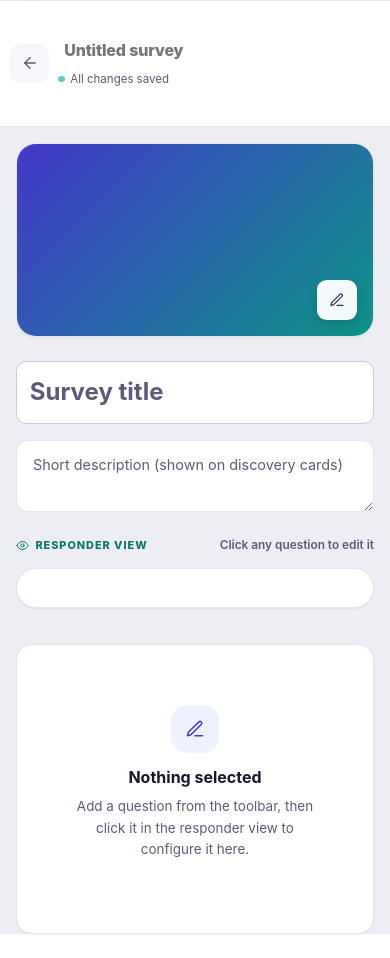
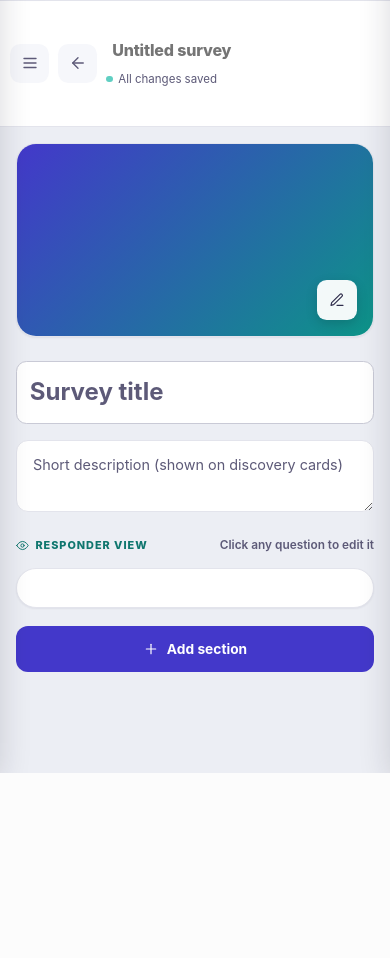
Before and after one commit to almahfuz777/SurveySolver, a Django app: template templates/surveys/builder.html in a window 390 px wide. Shown: the part 72-1030 px from the top of the page. After the commit the page ends 845 px from the top, so only its background shows below. Run offline with Django 5.2, Linux system fonts and the light colour scheme; the template is opened without the code that fills it, so the values that code supplies are empty.

Commit message:
Improve mobile builder drawers and add section CTA
Reworks the builder’s small-screen UX by turning the structure rail and question inspector into responsive slide-in drawers with shared backdrop handling, close controls, and escape/backdrop dismissal. Adds new menu/close icons and a topbar rail toggle, plus a per-question “Settings” reopen action on mobile. Also introduces a unified add bar in the canvas with a new “Add section” CTA beside add-question, and updates inspector header layout/styles so required/delete controls wrap cleanly on narrow viewports.

```diff
--- a/static/css/surveys/builder.css
+++ b/static/css/surveys/builder.css
@@ -186,7 +186,12 @@ a.rv-q:focus-visible { border-color: var(--indigo-500); outline: none; box-shado
 
 /* ---------- Add question ---------- */
 
-.add-question-wrap { position: relative; margin: 1.1rem 0 0; }
+.builder-add-bar { display: flex; flex-wrap: wrap; gap: 0.75rem; margin: 1.1rem 0 0; }
+.builder-add-bar .add-question-wrap { flex: 1 1 14rem; }
+.builder-add-bar .add-section-form { flex: 0 0 auto; margin: 0; }
+.add-section-cta { display: inline-flex; align-items: center; justify-content: center; gap: 0.5rem; height: 100%; min-height: 3.15rem; padding: 0.9rem 1.25rem; color: var(--ink-700); background: var(--surface-raised); border: 1.5px dashed var(--border-strong); border-radius: 0.95rem; cursor: pointer; font-size: 0.86rem; font-weight: 700; white-space: nowrap; transition: background 140ms ease, border-color 140ms ease, color 140ms ease; }
+.add-section-cta:hover { color: var(--indigo-700); background: var(--indigo-50); border-color: var(--indigo-300); }
+.add-question-wrap { position: relative; }
 .add-question-cta { display: flex; align-items: center; justify-content: center; gap: 0.5rem; width: 100%; padding: 0.9rem 1.1rem; color: var(--indigo-700); background: var(--indigo-50); border: 1.5px dashed var(--indigo-300); border-radius: 0.95rem; cursor: pointer; font-size: 0.86rem; font-weight: 700; transition: background 140ms ease, border-color 140ms ease; }
 .add-question-cta:hover, .add-question-cta[aria-expanded='true'] { background: var(--indigo-100); border-color: var(--indigo-500); }
 .add-popover { position: absolute; right: 0; bottom: calc(100% + 0.5rem); left: 0; z-index: 20; display: grid; grid-template-columns: repeat(2, minmax(0, 1fr)); gap: 0.4rem; padding: 0.6rem; background: var(--surface-raised); border: 1px solid var(--border); border-radius: 1rem; box-shadow: var(--shadow-pop); }
@@ -203,6 +208,7 @@ form.add-popover button.add-chip:focus-visible { outline: 2px solid var(--indigo
 .insp-headings { display: grid; flex: 1; min-width: 0; }
 .insp-headings strong { overflow: hidden; font-size: 0.92rem; font-weight: 800; text-overflow: ellipsis; white-space: nowrap; }
 .insp-headings small { overflow: hidden; color: var(--ink-600); font-size: 0.72rem; text-overflow: ellipsis; white-space: nowrap; }
+.insp-head-actions { display: contents; }
 .insp-head .icon-button { flex: 0 0 auto; }
 .insp-head .icon-button-danger { color: var(--danger); background: var(--danger-soft); }
 .insp-head .insp-required { flex: 0 0 auto; margin: 0; }
@@ -433,15 +439,45 @@ form.add-popover button.add-chip:focus-visible { outline: 2px solid var(--indigo
 .studio-preview .canvas-inner { max-width: 44rem; }
 .studio-preview .rv-head { justify-content: flex-start; }
 
+/* ---------- Mobile drawers (rail + inspector) ---------- */
+
+/* Hidden on desktop; revealed by the responsive rules below. */
+.builder-rail-toggle { display: none; align-items: center; justify-content: center; flex: 0 0 2.4rem; width: 2.4rem; height: 2.4rem; color: var(--ink-600); background: var(--surface-muted); border: 0; border-radius: 0.65rem; cursor: pointer; }
+.builder-rail-toggle:hover { color: var(--indigo-700); background: var(--indigo-50); }
+.rail-close, .insp-mobile-head, .rv-open-inspector { display: none; }
+.studio-backdrop { position: fixed; inset: 0; z-index: 50; background: rgba(23, 22, 43, 0.5); opacity: 0; visibility: hidden; transition: opacity 200ms ease, visibility 200ms ease; }
+.studio-backdrop.is-open { opacity: 1; visibility: visible; }
+body.studio-drawer-open { overflow: hidden; }
+.insp-mobile-head { align-items: center; justify-content: space-between; margin-bottom: 0.75rem; padding-bottom: 0.75rem; border-bottom: 1px solid var(--border); }
+.insp-mobile-title { font-size: 0.95rem; font-weight: 800; }
+
 /* ---------- Responsive ---------- */
 
 @media (max-width: 1200px) {
     :root { --rail-w: 13.5rem; --inspector-w: 21rem; }
 }
 
+/* Below 1080px the rail collapses into a slide-in drawer opened via the
+   topbar hamburger. Inspector stays a visible column down to 900px. */
 @media (max-width: 1080px) {
     .studio { grid-template-columns: minmax(0, 1fr) var(--inspector-w); }
-    .studio-rail { display: none; }
+    .builder-rail-toggle { display: inline-flex; }
+    .rail-close { display: inline-flex; }
+    .studio-rail {
+        position: fixed;
+        top: 0;
+        left: 0;
+        bottom: 0;
+        z-index: 55;
+        width: min(19rem, 84vw);
+        height: 100%;
+        border-right: 1px solid var(--border);
+        border-radius: 0 1rem 1rem 0;
+        box-shadow: var(--shadow-pop);
+        transform: translateX(-100%);
+        transition: transform 220ms ease;
+    }
+    .studio-rail.is-open { transform: translateX(0); }
 }
 
 @media (max-width: 900px) {
@@ -451,8 +487,39 @@ form.add-popover button.add-chip:focus-visible { outline: 2px solid var(--indigo
     .builder-tabs a { flex: 1; justify-content: center; }
     .builder-meta { display: none; }
     .studio { display: block; }
-    .studio-inspector { position: static; height: auto; margin: 0.75rem 1rem 1.5rem; border: 1px solid var(--border); border-left: 1px solid var(--border); border-radius: 1rem; box-shadow: var(--shadow-sm); }
-    .studio-inspector.is-inline { margin: 0.85rem -0.5rem; border-radius: 0.9rem; }
+
+    /* Inspector becomes a right-hand slide-in drawer, opened when a question
+       is selected (or via the responder-view tap). */
+    .studio-inspector {
+        position: fixed;
+        top: 0;
+        right: 0;
+        bottom: 0;
+        z-index: 55;
+        width: min(26rem, 92vw);
+        height: 100%;
+        margin: 0;
+        border: 0;
+        border-left: 1px solid var(--border);
+        border-radius: 1rem 0 0 1rem;
+        box-shadow: var(--shadow-pop);
+        transform: translateX(100%);
+        transition: transform 220ms ease;
+    }
+    .studio-inspector.is-open { transform: translateX(0); }
+    .insp-mobile-head { display: flex; }
+
+    /* Reopen affordance: after dismissing the inspector drawer, the selected
+       card keeps a Settings pill to slide it back in. */
+    .rv-open-inspector { display: inline-flex; align-items: center; gap: 0.3rem; position: absolute; top: -0.7rem; right: 1rem; padding: 0.2rem 0.65rem; color: var(--indigo-700); background: var(--surface-raised); border: 1px solid var(--indigo-300); border-radius: 999px; cursor: pointer; font-size: 0.62rem; font-weight: 700; letter-spacing: 0.03em; text-transform: uppercase; }
+    .rv-open-inspector:hover { background: var(--indigo-50); }
+
+    /* Give the question number + section their own full-width row so they no
+       longer get truncated by the Required toggle and delete button. */
+    .insp-head { flex-wrap: wrap; }
+    .insp-headings strong, .insp-headings small { white-space: normal; overflow: visible; }
+    .insp-head-actions { display: flex; align-items: center; gap: 0.6rem; flex: 1 1 100%; order: 2; justify-content: flex-end; margin-top: 0.25rem; }
+
     .canvas-inner { padding: 1rem 1rem 1.5rem; }
     .rv-card { padding: 1.25rem 1rem 1.1rem; }
     .rv-q { margin-inline: -0.5rem; padding-inline: 0.6rem; }
@@ -460,7 +527,7 @@ form.add-popover button.add-chip:focus-visible { outline: 2px solid var(--indigo
 
 @media (max-width: 560px) {
     .builder-topbar { gap: 0.45rem 0.6rem; padding-inline: 0.65rem; }
-    .builder-title-form input, .builder-title-static { width: clamp(5.5rem, 32vw, 8rem); }
+    .builder-title-form input, .builder-title-static { width: clamp(5.5rem, 30vw, 8rem); }
     .builder-save-status { min-width: 0; }
     .builder-tabs { min-width: 0; }
     .builder-tabs a { min-width: 0; gap: 0.3rem; padding: 0.45rem 0.5rem; font-size: 0.78rem; }
@@ -468,4 +535,6 @@ form.add-popover button.add-chip:focus-visible { outline: 2px solid var(--indigo
     .builder-topbar-actions .button svg { margin: 0; }
     .builder-publish-label { display: none; }
     .insp-grid { grid-template-columns: 1fr; }
+    .builder-add-bar { flex-direction: column; }
+    .builder-add-bar .add-section-form .add-section-cta { width: 100%; }
 }
--- a/static/js/builder.js
+++ b/static/js/builder.js
@@ -627,29 +627,84 @@ if (builder) {
         });
     });
 
-    // ---------- Inspector placement on small screens ----------
+    // ---------- Mobile drawers (structure rail + inspector) ----------
+    // On small screens the rail and inspector collapse into slide-in panels.
+    // A shared backdrop dims the canvas; only one drawer is open at a time.
 
-    if (inspector) {
-        const home = document.createComment('inspector-home');
-        inspector.before(home);
-        const narrow = window.matchMedia('(max-width: 900px)');
-        const placeInspector = () => {
-            if (narrow.matches && selectedCard) {
-                selectedCard.after(inspector);
-                inspector.classList.add('is-inline');
-            } else if (inspector.previousSibling !== home) {
-                home.after(inspector);
-                inspector.classList.remove('is-inline');
-            }
+    (() => {
+        const railToggle = document.querySelector('[data-rail-toggle]');
+        const railClose = document.querySelector('[data-rail-close]');
+        const inspectorClose = document.querySelector('[data-inspector-close]');
+        if (!rail && !inspector) return;
+
+        const backdrop = document.createElement('div');
+        backdrop.className = 'studio-backdrop';
+        backdrop.setAttribute('hidden', '');
+        document.body.append(backdrop);
+
+        const railDrawer = window.matchMedia('(max-width: 1080px)');
+        const inspectorDrawer = window.matchMedia('(max-width: 900px)');
+
+        const syncBackdrop = () => {
+            const open = (rail && rail.classList.contains('is-open')) ||
+                (inspector && inspector.classList.contains('is-open'));
+            backdrop.classList.toggle('is-open', open);
+            backdrop.toggleAttribute('hidden', !open);
+            document.body.classList.toggle('studio-drawer-open', open);
         };
-        if (narrow.addEventListener) narrow.addEventListener('change', placeInspector);
-        let resizeTimer;
-        window.addEventListener('resize', () => {
-            clearTimeout(resizeTimer);
-            resizeTimer = setTimeout(placeInspector, 150);
+        const closeRail = () => {
+            if (rail) rail.classList.remove('is-open');
+            if (railToggle) railToggle.setAttribute('aria-expanded', 'false');
+            syncBackdrop();
+        };
+        const openRail = () => {
+            if (!rail) return;
+            if (inspector) inspector.classList.remove('is-open');
+            rail.classList.add('is-open');
+            if (railToggle) railToggle.setAttribute('aria-expanded', 'true');
+            syncBackdrop();
+        };
+        const closeInspector = () => {
+            if (inspector) inspector.classList.remove('is-open');
+            syncBackdrop();
+        };
+        const openInspector = () => {
+            if (!inspector) return;
+            closeRail();
+            inspector.classList.add('is-open');
+            syncBackdrop();
+        };
+        const closeAll = () => { closeRail(); closeInspector(); };
+
+        if (railToggle) railToggle.addEventListener('click', () => {
+            if (rail && rail.classList.contains('is-open')) closeRail(); else openRail();
         });
-        placeInspector();
-    }
+        if (railClose) railClose.addEventListener('click', closeRail);
+        if (inspectorClose) inspectorClose.addEventListener('click', closeInspector);
+        document.querySelectorAll('[data-inspector-open]').forEach((btn) => btn.addEventListener('click', openInspector));
+        backdrop.addEventListener('click', closeAll);
+        document.addEventListener('keydown', (event) => {
+            if (event.key === 'Escape') closeAll();
+        });
+
+        // Tapping a question navigates (full reload) with ?question=… ; when the
+        // page comes back on a small screen, slide the inspector in so its
+        // settings are immediately reachable. A default selection (no explicit
+        // ?question in the URL) must not cover the canvas on arrival.
+        const cameFromTap = new URLSearchParams(window.location.search).has('question');
+        if (inspectorDrawer.matches && selectedCard && cameFromTap) openInspector();
+
+        // Leaving drawer widths must reset transient state so the desktop grid
+        // shows both panels normally.
+        const onWidthChange = () => {
+            if (!railDrawer.matches) closeRail();
+            if (!inspectorDrawer.matches) closeInspector();
+        };
+        if (railDrawer.addEventListener) {
+            railDrawer.addEventListener('change', onWidthChange);
+            inspectorDrawer.addEventListener('change', onWidthChange);
+        }
+    })();
 
     // ---------- Selection scroll continuity ----------
 
--- a/templates/partials/icon.html
+++ b/templates/partials/icon.html
@@ -27,6 +27,8 @@
 {% elif name == 'ranking' %}<path d="M8 6h12"/><path d="M8 12h12"/><path d="M8 18h12"/><path d="M4 6v.01"/><path d="M4 12v.01"/><path d="M4 18v.01"/>
 {% elif name == 'matrix' %}<rect x="3" y="4" width="18" height="16" rx="2"/><path d="M3 10h18"/><path d="M9 4v16"/>
 {% elif name == 'grip' %}<path d="M4 9h16"/><path d="M4 15h16"/>
+{% elif name == 'menu' %}<path d="M4 6h16"/><path d="M4 12h16"/><path d="M4 18h16"/>
+{% elif name == 'close' %}<path d="M18 6 6 18"/><path d="m6 6 12 12"/>
 {% elif name == 'copy' %}<rect x="9" y="9" width="11" height="11" rx="2"/><path d="M5 15H4a2 2 0 0 1-2-2V4a2 2 0 0 1 2-2h9a2 2 0 0 1 2 2v1"/>
 {% elif name == 'eye' %}<path d="M1.5 12s4-7.5 10.5-7.5S22.5 12 22.5 12s-4 7.5-10.5 7.5S1.5 12 1.5 12Z"/><circle cx="12" cy="12" r="3"/>
 {% elif name == 'unlink' %}<path d="M10 13a5 5 0 0 0 7.54.54l3-3a5 5 0 0 0-7.07-7.07l-1.72 1.71"/><path d="M14 11a5 5 0 0 0-7.54-.54l-3 3a5 5 0 0 0 7.07 7.07l1.71-1.71"/>
--- a/templates/surveys/builder.html
+++ b/templates/surveys/builder.html
@@ -48,6 +48,7 @@ document.addEventListener('DOMContentLoaded', () => {
         <div class="rail-head">
             <span class="rail-heading">Structure</span>
             <span class="rail-total">{{ question_total }} Q{{ question_total|pluralize }}</span>
+            <button type="button" class="icon-button rail-close" data-rail-close aria-label="Close structure panel">{% include 'partials/icon.html' with name='close' size='16' %}</button>
         </div>
         {% for section in sections %}
             <div class="rail-section{% if selected_question.section_id == section.id %} is-current{% endif %}" data-section-id="{{ section.id }}" data-rail-section>
@@ -143,6 +144,7 @@ document.addEventListener('DOMContentLoaded', () => {
                             {% if selected_question.id == question.id %}
                                 <div class="rv-q is-editing" id="question-{{ question.id }}" data-selected-card>
                                     <span class="editing-chip">{% include 'partials/icon.html' with name='edit' size='11' %} Editing</span>
+                                    <button type="button" class="rv-open-inspector" data-inspector-open aria-label="Open question settings">{% include 'partials/icon.html' with name='settings' size='13' %} Settings</button>
                                     {% include 'surveys/partials/question_view.html' with editable=True %}
                                     <div class="rv-q-toolbar" data-q-toolbar>
                                         <div class="rv-tool-group">
@@ -183,6 +185,7 @@ document.addEventListener('DOMContentLoaded', () => {
                 {% endfor %}
             </div>
 
+            <div class="builder-add-bar">
                 {% if toolbar_section_id %}
                     <div class="add-question-wrap">
                         <button type="button" class="add-question-cta" data-add-toggle aria-expanded="false" aria-controls="add-question-popover">{% include 'partials/icon.html' with name='plus' size='16' %} Add question</button>
@@ -197,10 +200,19 @@ document.addEventListener('DOMContentLoaded', () => {
                         </form>
                     </div>
                 {% endif %}
+                <form class="add-section-form" method="post" action="{% url 'section_add' survey.id %}">
+                    {% csrf_token %}<input type="hidden" name="revision" value="{{ version.revision }}">
+                    <button type="submit" class="add-section-cta">{% include 'partials/icon.html' with name='plus' size='16' %} Add section</button>
+                </form>
+            </div>
         </div>
     </main>
 
     <aside class="studio-inspector" aria-label="Question settings" data-inspector>
+        <div class="insp-mobile-head">
+            <span class="insp-mobile-title">Question settings</span>
+            <button type="button" class="icon-button insp-close" data-inspector-close aria-label="Close question settings">{% include 'partials/icon.html' with name='close' size='18' %}</button>
+        </div>
         {% if selected_question %}
             <form class="autosave-form question-autosave" method="post" action="{% url 'question_update' survey.id selected_question.id %}">
                 {% csrf_token %}<input type="hidden" name="revision" value="{{ version.revision }}">
@@ -211,11 +223,13 @@ document.addEventListener('DOMContentLoaded', () => {
                         <strong>Question {{ selected_question.number }}</strong>
                         <small>{{ selected_question.section.title }}</small>
                     </div>
+                    <div class="insp-head-actions">
                         <label class="insp-required insp-required-compact" title="Respondents must answer this question">
                             <span class="insp-required-text"><strong>Required</strong></span>
                             <span class="switch">{{ editor_form.required }}<span class="switch-track" aria-hidden="true"></span></span>
                         </label>
                         <button class="icon-button icon-button-danger" type="submit" form="delete-question-{{ selected_question.id }}" title="Delete question" aria-label="Delete question">{% include 'partials/icon.html' with name='trash' size='16' %}</button>
+                    </div>
                 </div>
 
                 <div class="insp-group">
--- a/templates/surveys/partials/builder_topbar.html
+++ b/templates/surveys/partials/builder_topbar.html
@@ -1,5 +1,6 @@
 <header class="builder-topbar">
     <div class="builder-topbar-lead">
+        {% if active == 'questions' %}<button type="button" class="builder-rail-toggle" data-rail-toggle aria-label="Show survey structure" aria-expanded="false">{% include 'partials/icon.html' with name='menu' %}</button>{% endif %}
         <a class="builder-back" href="{% url 'survey_list' %}" aria-label="Back to my surveys">{% include 'partials/icon.html' with name='arrow-left' %}</a>
         <div class="builder-title">
             {% if active == 'questions' %}
```
Lines whose indentation alone changed are shown as unchanged.
